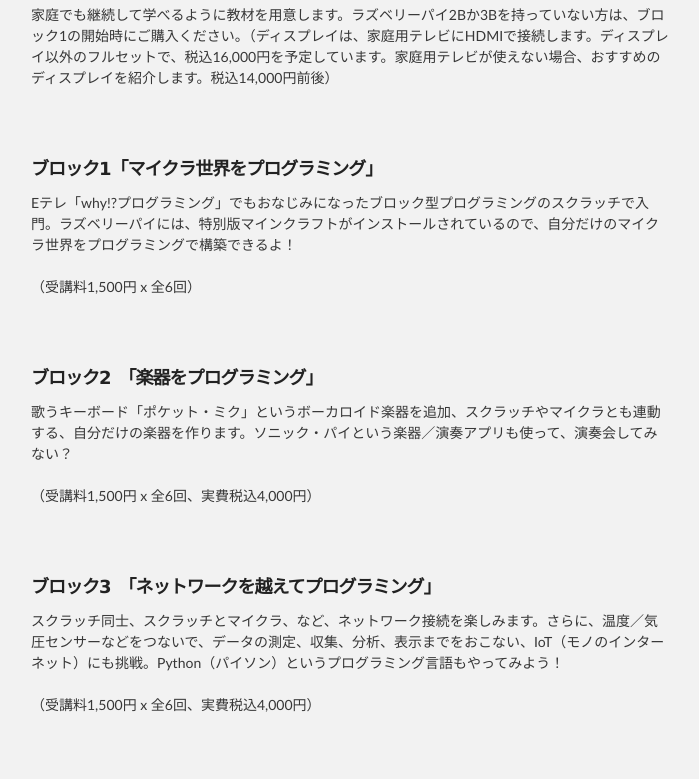
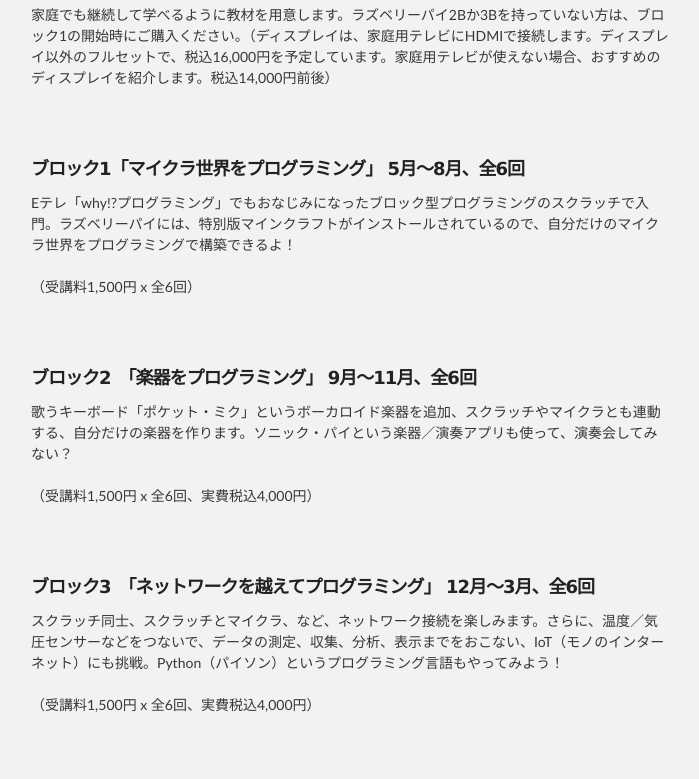
Before and after one commit to Naohiro2g/naohiro2g.github.io, a plain HTML site: page index.html in a window 1280 px wide. Shown: the part 407-1186 px from the top of the page, without its empty margins (289-988 px from the left). Drawn offline with Linux system fonts and the light colour scheme.

Commit message:
period and classes for each block

```diff
--- a/index.html
+++ b/index.html
@@ -42,7 +42,7 @@
 <br> </br>
 
 <h3>
-ブロック1「マイクラ世界をプログラミング」</h3>
+ブロック1「マイクラ世界をプログラミング」 5月〜8月、全6回</h3>
 
 <p>Eテレ「why!?プログラミング」でもおなじみになったブロック型プログラミングのスクラッチで入門。ラズベリーパイには、特別版マインクラフトがインストールされているので、自分だけのマイクラ世界をプログラミングで構築できるよ！<br> </br>
 （受講料1,500円 x 全6回）</p>
@@ -50,7 +50,7 @@
 <br> </br>
 
 <h3>
-ブロック2　「楽器をプログラミング」</h3>
+ブロック2　「楽器をプログラミング」 9月〜11月、全6回</h3>
 
 <p>歌うキーボード「ポケット・ミク」というボーカロイド楽器を追加、スクラッチやマイクラとも連動する、自分だけの楽器を作ります。ソニック・パイという楽器／演奏アプリも使って、演奏会してみない？　<br> </br>
 （受講料1,500円 x 全6回、実費税込4,000円）</p>
@@ -58,7 +58,7 @@
 <br> </br>
 
 <h3>
-ブロック3　「ネットワークを越えてプログラミング」</h3>
+ブロック3　「ネットワークを越えてプログラミング」 12月〜3月、全6回</h3>
 
 <p>スクラッチ同士、スクラッチとマイクラ、など、ネットワーク接続を楽しみます。さらに、温度／気圧センサーなどをつないで、データの測定、収集、分析、表示までをおこない、IoT（モノのインターネット）にも挑戦。Python（パイソン）というプログラミング言語もやってみよう！<br> </br>
 （受講料1,500円 x 全6回、実費税込4,000円）</p>
```
